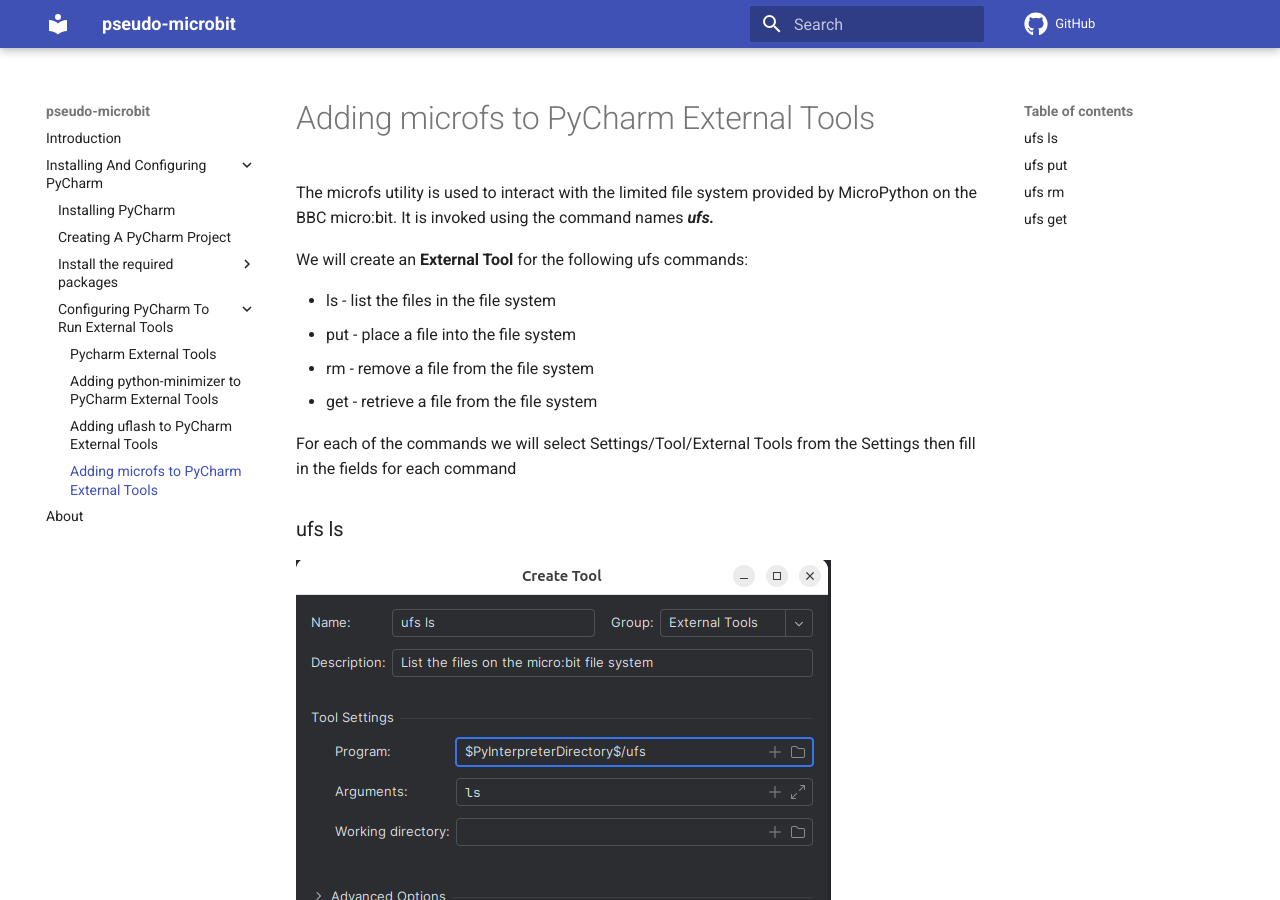
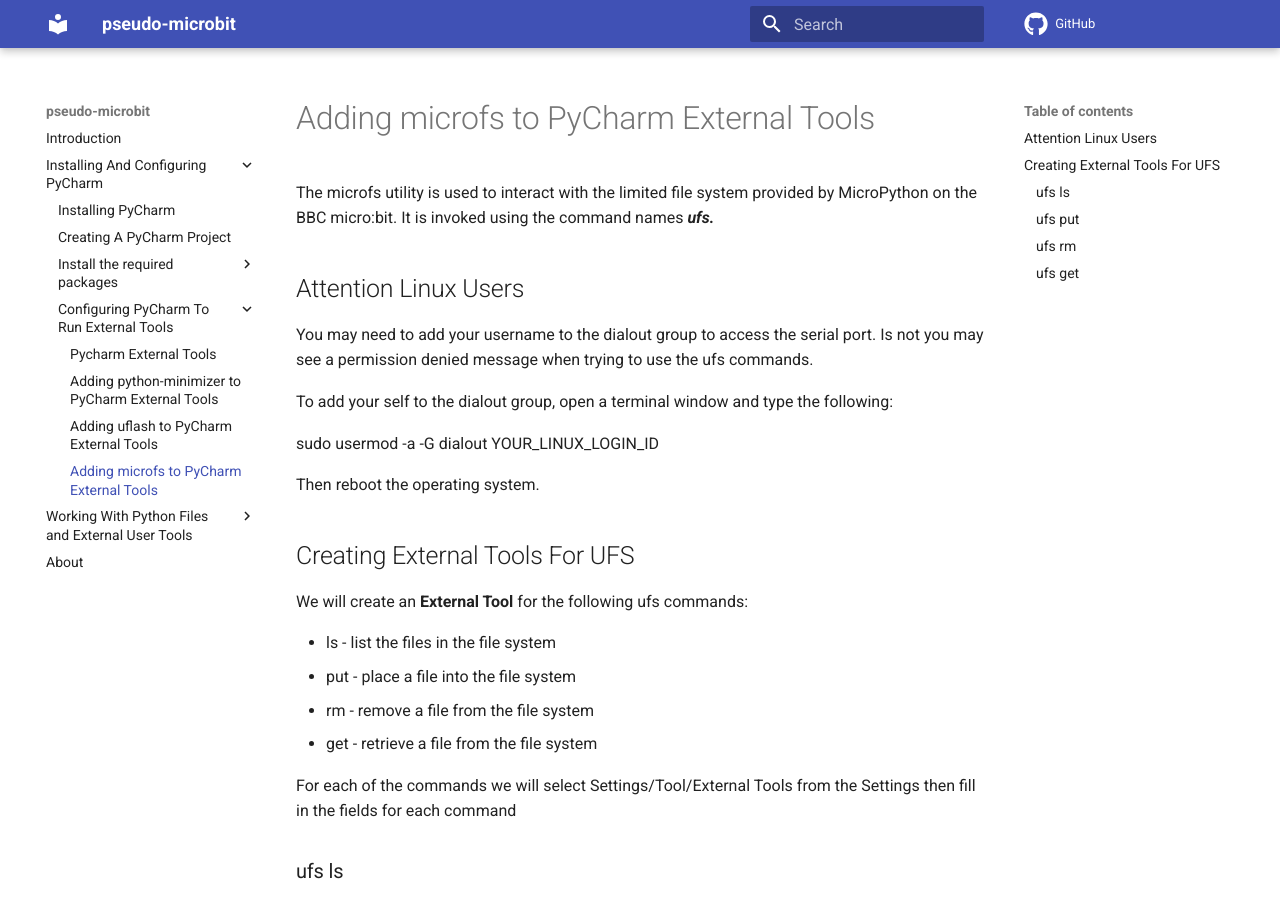
Before and after one commit to MrYsLab/pseudo-microbit, an MkDocs documentation site: the page built from docs/mfs.md, in a window 1280 px wide and 900 px high. Built offline with MkDocs 1.6.1 and Material for MkDocs 9.7.7, drawn with Linux system fonts in a browser that asks for light colours; comment, search, counter and statistics services are not loaded; some of the changed text lies outside the part shown.

Commit message:
First commit for mkdocs branch

```diff
--- a/docs/mfs.md
+++ b/docs/mfs.md
@@ -1,5 +1,19 @@
 The microfs utility is used to interact with the limited file system provided
 by MicroPython on the BBC micro:bit. It is invoked using the command names **_ufs._**
+
+## Attention Linux Users
+
+You may need to add your username to the dialout group to access the serial
+port. Is not you may see a permission denied message when trying to use the
+ufs commands.
+
+To add your self to the dialout group, open a terminal window and type the following:
+
+sudo usermod -a -G dialout YOUR_LINUX_LOGIN_ID
+
+Then reboot the operating system.
+
+## Creating External Tools For UFS
 
 We will create an **External Tool** for the following ufs commands:
 
--- a/mkdocs.yml
+++ b/mkdocs.yml
@@ -21,6 +21,13 @@
         - Adding python-minimizer to PyCharm External Tools: minimizer.md
         - Adding uflash to PyCharm External Tools: uflash.md
         - Adding microfs to PyCharm External Tools: mfs.md
+  - Working With Python Files and External User Tools:
+    - Add A Directory To Your Project: add_directory.md
+    - Add A File To Your Project: add_file.md
+    - Minimize A File: file_min.md
+    - Upload The File To The micro:bit: upload.md
+    - Using the micro:bit Internal File System: using_mfs.md
+
   - About: about.md
 # theme: windmill
 
```
Also changed, not shown: docs/add_directory.md (added, +30 -0 lines), docs/add_file.md (added), docs/file_min.md (added), docs/images/main_menu.png (added), docs/images/main_menu2.png (added), docs/images/new_dir.png (added), docs/images/new_dir2.png (added), docs/images/new_dir3.png (added), docs/images/new_dir4.png (added), docs/img.png (added), docs/upload.md (added), docs/using_mfs.md (added).
